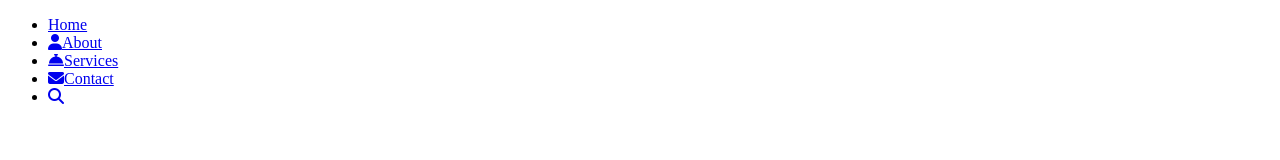
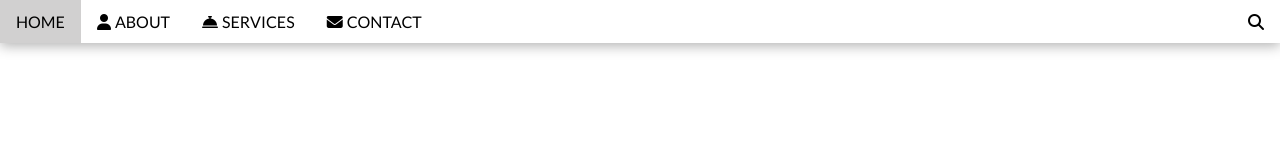
Before and after one commit to rahat-ah/my-third-cloned-webpage, a plain HTML site: page index.html in a window 1280 px wide. Drawn offline with Linux system fonts and the light colour scheme; a web font is replaced by a local one.

Commit message:
place the search icon to another div and style the header

```diff
--- a/css/style.css
+++ b/css/style.css
@@ -0,0 +1,46 @@
+*{
+    margin: 0;
+    padding: 0;
+    box-sizing: border-box;
+    font-family: "Lato", serif;
+    text-decoration: none;
+    list-style: none;
+}
+header{
+    background-color: rgb(255, 255, 255);
+    padding: 12px 0;
+    box-shadow: 0px 3px 12px rgba(0,0,0,.3);
+}
+header nav{
+    display: flex;
+    align-items: center;
+    justify-content: space-between;
+
+}
+header nav ul{
+    display: flex;
+    align-items: center;
+    justify-content: space-between;
+}
+header nav ul li a{
+    color: black;
+    padding: 12px 16px;
+    text-transform: uppercase;
+    transition: color 0.3s ease;
+    font-size: 1rem;
+    height: 100%;
+}
+header nav ul li a:hover{
+    background-color: rgb(209, 208, 208);
+}
+.search-icon-box a{
+    padding: 12px 16px;
+    color: black;
+}
+.search-icon-box a:hover{
+    background-color: rgb(255, 73, 73);
+    color: white;
+}
+header nav ul li a i{
+    margin-right: 4px;
+}
--- a/index.html
+++ b/index.html
@@ -1,13 +1,22 @@
 <!DOCTYPE html>
 <html lang="en">
+
 <head>
     <meta charset="UTF-8">
     <meta name="viewport" content="width=device-width, initial-scale=1.0">
     <title>my third clone webpage</title>
-    <link rel="stylesheet" href="https://cdnjs.cloudflare.com/ajax/libs/font-awesome/6.7.2/css/all.min.css" integrity="sha512-Evv84Mr4kqVGRNSgIGL/F/aIDqQb7xQ2vcrdIwxfjThSH8CSR7PBEakCr51Ck+w+/U6swU2Im1vVX0SVk9ABhg==" crossorigin="anonymous" referrerpolicy="no-referrer" />
+    <link rel="stylesheet" href="https://cdnjs.cloudflare.com/ajax/libs/font-awesome/6.7.2/css/all.min.css"
+        integrity="sha512-Evv84Mr4kqVGRNSgIGL/F/aIDqQb7xQ2vcrdIwxfjThSH8CSR7PBEakCr51Ck+w+/U6swU2Im1vVX0SVk9ABhg=="
+        crossorigin="anonymous" referrerpolicy="no-referrer" />
+    <link rel="preconnect" href="https://fonts.googleapis.com">
+    <link rel="preconnect" href="https://fonts.gstatic.com" crossorigin>
+    <link
+        href="https://fonts.googleapis.com/css2?family=Lato:ital,wght@0,100;0,300;0,400;0,700;0,900;1,100;1,300;1,400;1,700;1,900&family=Montserrat:ital,wght@0,100..900;1,100..900&family=Oswald:wght@200..700&family=Poppins:ital,wght@0,100;0,200;0,300;0,400;0,500;0,600;0,700;0,800;0,900;1,100;1,200;1,300;1,400;1,500;1,600;1,700;1,800;1,900&family=Sixtyfour&display=swap"
+        rel="stylesheet">
     <link rel="stylesheet" href="css/style.css">
     <link rel="stylesheet" href="css/media.css">
 </head>
+
 <body>
     <header>
         <nav>
@@ -16,9 +25,12 @@
                 <li><a href="#"><i class="fa-solid fa-user"></i>About</a></li>
                 <li><a href="#"><i class="fa-solid fa-bell-concierge"></i>Services</a></li>
                 <li><a href="#"><i class="fa-solid fa-envelope"></i>Contact</a></li>
-                <li class="search-icon-box"><a href="#"><i class="fa-solid fa-magnifying-glass"></i></a></li>
             </ul>
+            <div class="search-icon-box">
+                <a href="#"><i class="fa-solid fa-magnifying-glass"></i></a>
+            </div>
         </nav>
     </header>
 </body>
+
 </html>
```
